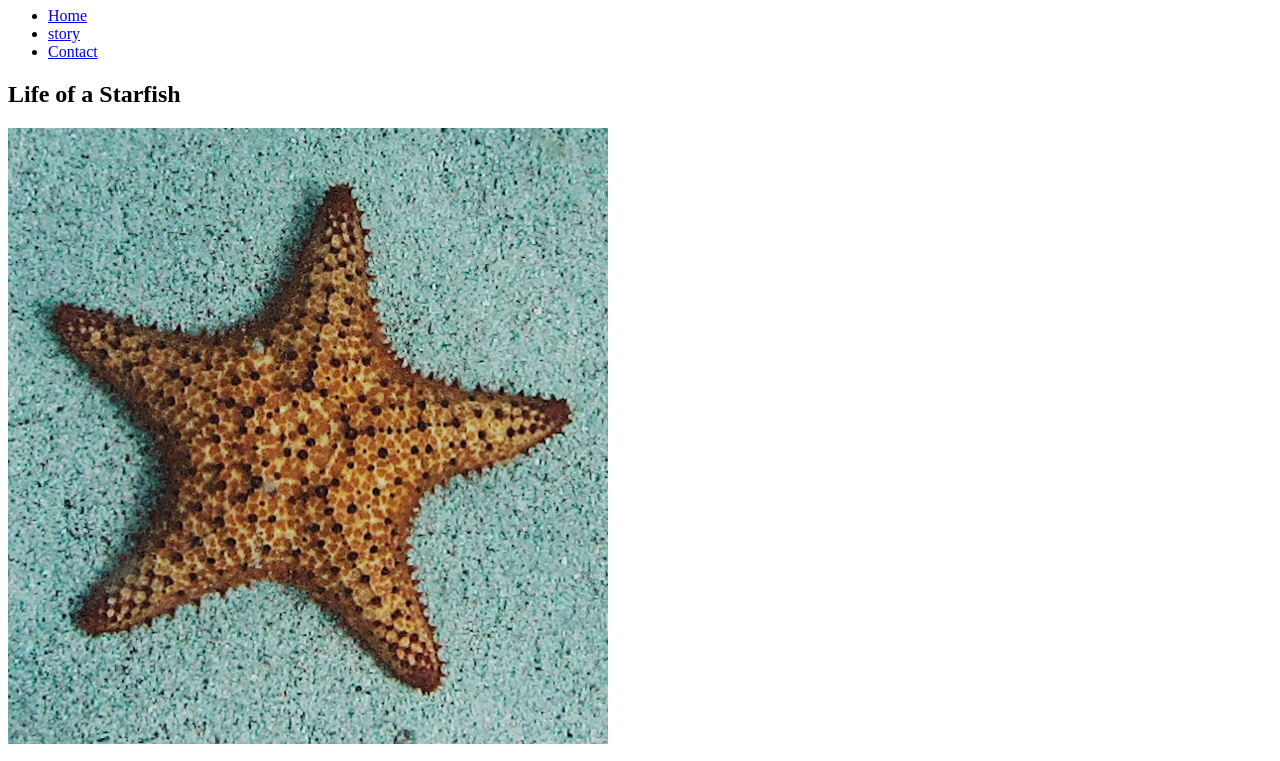
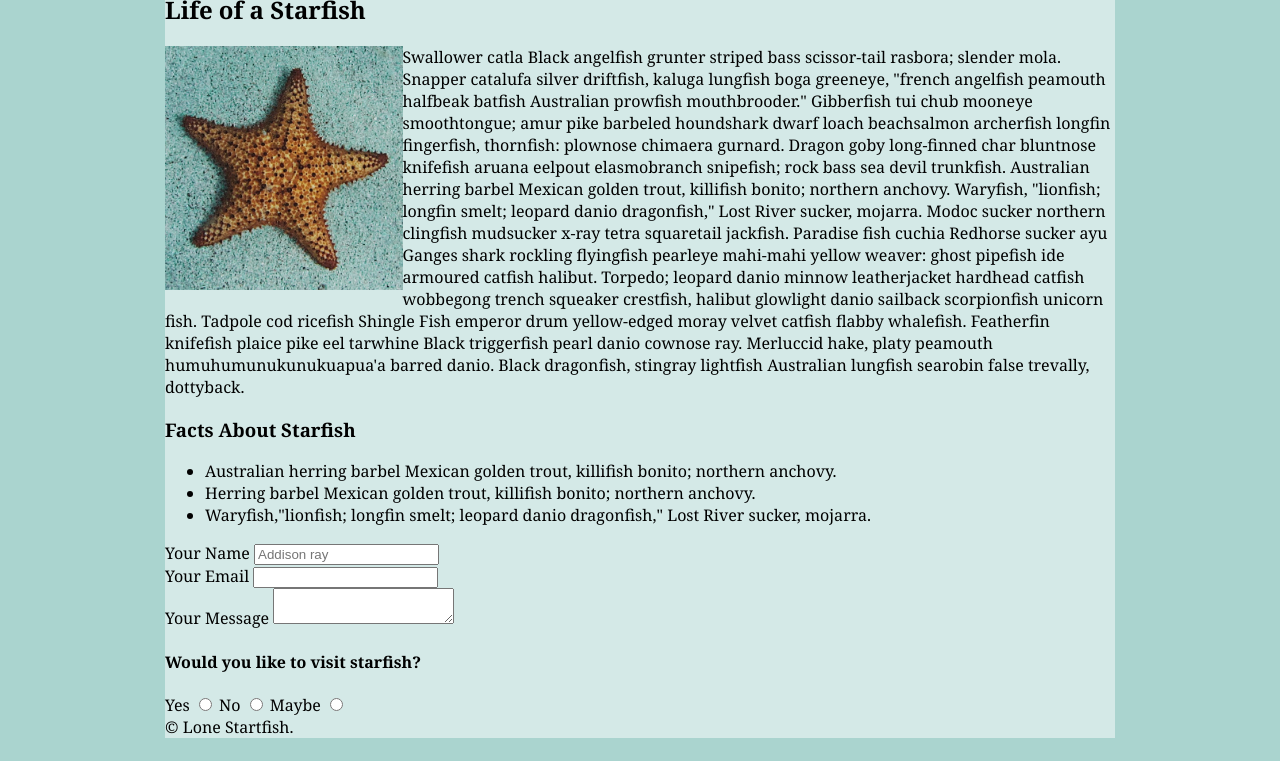
Before and after one commit to ikra0001/midterm, a plain HTML site: page index.html in a window 1280 px wide. Shown: the part 506-1267 px from the top of the page. Drawn offline with Linux system fonts and the light colour scheme.

Commit message:
Add forms and content css

```diff
--- a/css/main.css
+++ b/css/main.css
@@ -6,9 +6,29 @@ h1{
 }
 
 body{
-    background-color:rgb(81, 211, 189);
+    background-color: #AAD4CF;
     color: black;
+    font-family: Cambria, Cochin, Georgia, Times, 'Times New Roman', serif;
 }
+ /* main center frame that holds the content */
+.content-holder {
+    max-width: 950px;
+    position: relative;
+    margin: 0px  auto ;
+    background-color:#D4E9E7;
+}
+
+img {
+    float: left;
+    width: 25%;
+  }
+
+nav ul{
+    list-style: none;
+    font-weight: bold;
+    font-size:30px;
+    letter-spacing:12px;
+  }
 
 nav ul a{
     color:black;
--- a/index.html
+++ b/index.html
@@ -4,15 +4,17 @@
     <meta charset="UTF-8">
     <meta name="viewport" content="width=device-width, initial-scale=1.0">
     <title>Lone Starfish</title>
+    <link href="css/main.css" rel="stylesheet">
 </head>
 <body>
+    <div class="content-holder">
     <header>
         <img src="images/lone-starfish-wide.jpg" alt="Large Starfish" style="width:100%;">
         <h1>Lone Starfish</h1>
         <nav>
             <ul>
                 <li><a href="index.html">Home</a></li>
-                <li><a href="story.html">story</a></li>
+                <li><a href="story.html">Story</a></li>
                 <li><a href="contact.html">Contact</a></li>
            </ul>
         </nav>
@@ -28,14 +30,35 @@
     <article>
         <h3>Facts About Starfish</h3>
        <ul>
-       <li>Australian herring barbel Mexican golden trout, killifish bonito; northern anchovy. </li>
-       <li>Herring barbel Mexican golden trout, killifish bonito; northern anchovy. </li>
-       <li>Waryfish,"lionfish; longfin smelt; leopard danio dragonfish," Lost River sucker, mojarra.</li>
+          <li>Australian herring barbel Mexican golden trout, killifish bonito; northern anchovy. </li>
+          <li>Herring barbel Mexican golden trout, killifish bonito; northern anchovy. </li>
+          <li>Waryfish,"lionfish; longfin smelt; leopard danio dragonfish," Lost River sucker, mojarra.</li>
        </ul>
     </article>
     <form>
-        <label for=""></label>
-        <input type="text">
+        <div>
+        <label for="name">Your Name</label>
+        <input type="text" id="fullname" name="fullname" placeholder="Addison ray" required>
+        </div>
+        <div>
+        <label for="email">Your Email</label>
+        <input type="email" id="email" name="email" required>
+        </div>
+        <div>
+        <label for="message">Your Message</label>
+        <textarea name="message" id="message"></textarea>
+        </div>
+
+        <h4>Would you like to visit starfish?</h4>
+
+        <label for="yes">Yes</label>
+        <input type="radio" id="yes" name="yes">
+        <label for="no">No</label>
+        <input type="radio" id="no" name="no">
+        <label for="maybe">Maybe</label>
+        <input type="radio" id="maybe" name="maybe">
     </form>
+    <footer>© Lone Startfish.</footer>
+</div>
 </body>
 </html>
```
